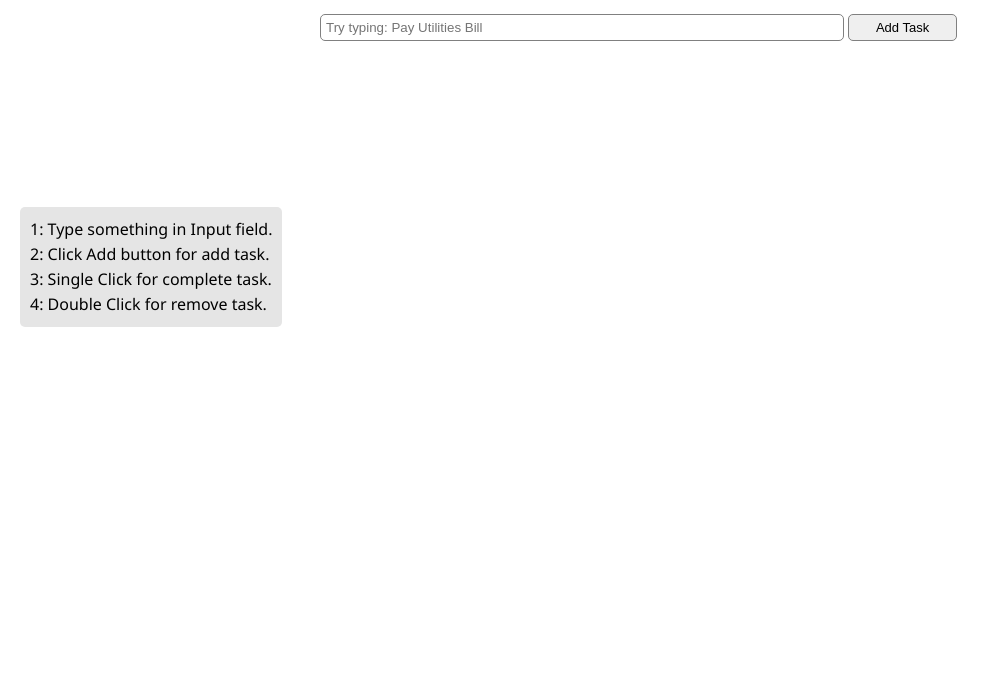
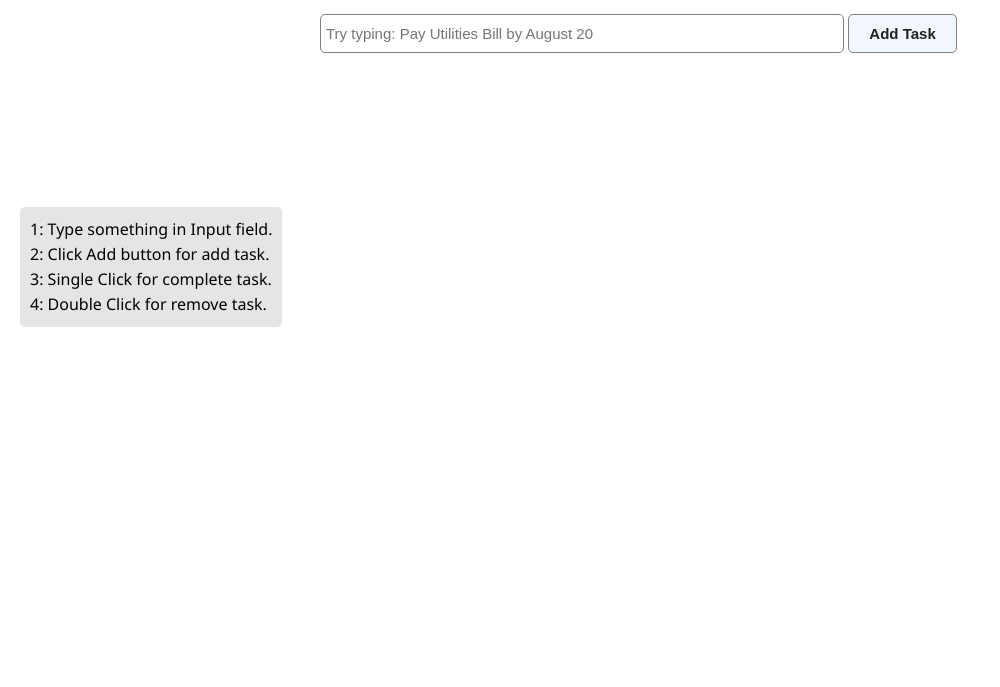
Before and after one commit to AbdullahAlAnasSaimon/simple-todo-project, a plain HTML site: page index.html in a window 1280 px wide. Shown: the part 113-800 px from the top of the page, without its empty margins (0-1000 px from the left). Drawn offline with Linux system fonts and the light colour scheme.

Commit message:
retouchd

```diff
--- a/index.html
+++ b/index.html
@@ -13,7 +13,7 @@
       <h1 class="todo-title">Simple To Do App</h1>
       <!-- to do input -->
       <div class="inputText">
-        <input type="text" name="" id="text-input" placeholder="Try typing: Pay Utilities Bill">
+        <input type="text" name="" id="text-input" placeholder="Try typing: Pay Utilities Bill by August 20">
         <button id="btn-task">Add Task</button>
       </div>
       <div class="inputView">
--- a/main.js
+++ b/main.js
@@ -9,6 +9,7 @@
       // event.target.parentNode.removeChild(event.target);
       event.target.style.textDecoration = "line-through";
       event.target.style.color = "gray";
+      event.target.style.backgroundColor = "#f2f9ff9d";
       let myAudio = document.querySelector('#audio')
       myAudio.play();
     })
--- a/style.css
+++ b/style.css
@@ -21,18 +21,27 @@ main{
   font-size: 35px;
   text-align: center;
 }
+.input-text{
+  margin-bottom: 20px;
+}
 input[type = 'text']{
-  padding: 5px 5px;
+  padding: 10px 5px;
+  font-size: 15px;
+  color: #212121;
   width: 80%;
   border: 1px solid grey;
   border-radius: 5px;
 }
 input[type = 'text']:focus{
   border: 1px solid blue;
+  outline: 0px;
 }
 #btn-task{
-  padding: 5px;
-  font-size: 13px;
+  padding: 10px;
+  background-color: #cee2f849;
+  color: #212121;
+  font-size: 15px;
+  font-weight: 600;
   border: 1px solid grey;
   border-radius: 5px;
   cursor: pointer;
@@ -43,7 +52,7 @@ ul li{
   padding: 15px;
   margin: 5px 0px;
   font-size: 20px;
-  background-color: #e7e7e79d;
+  background-color: #d0ebff9d;
   border-radius: 5px;
   font-weight: 600;
   cursor: pointer;
```
